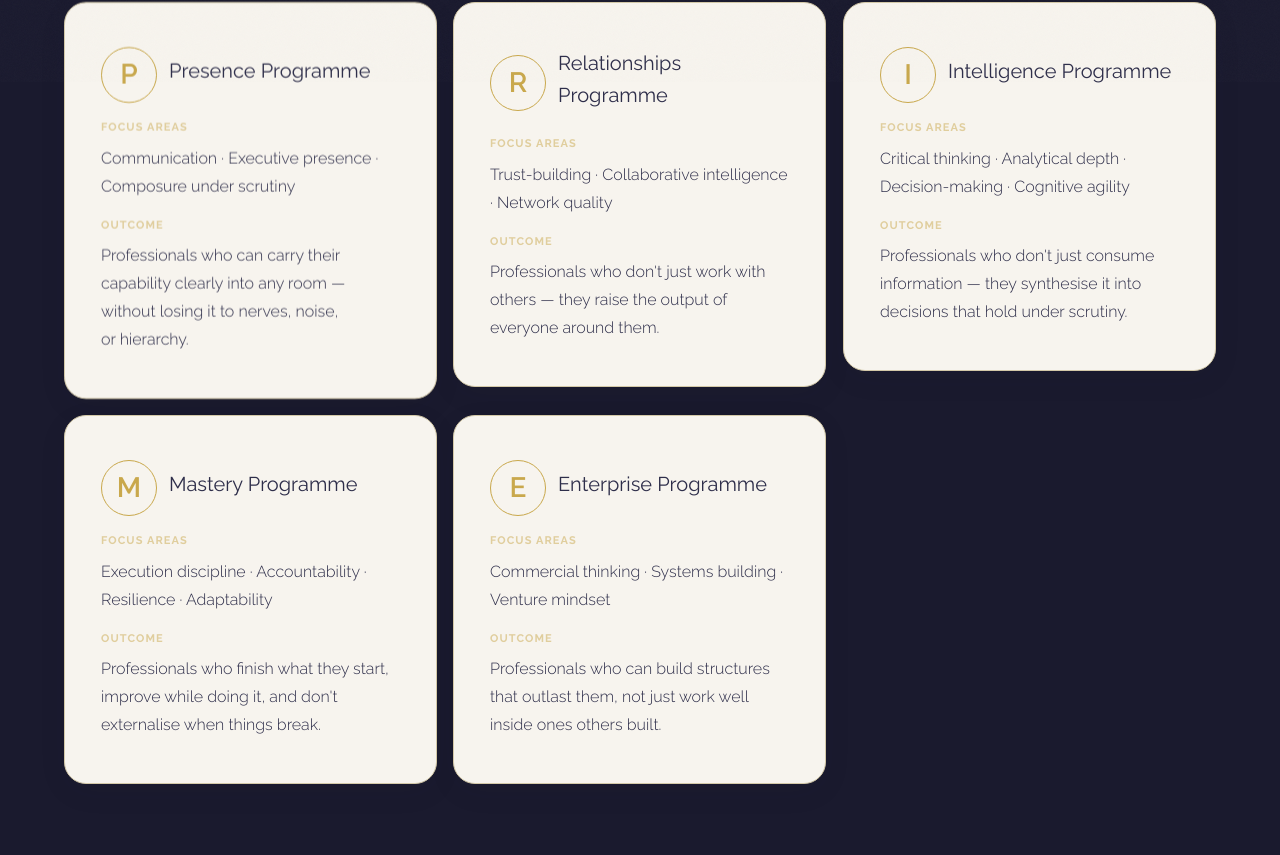
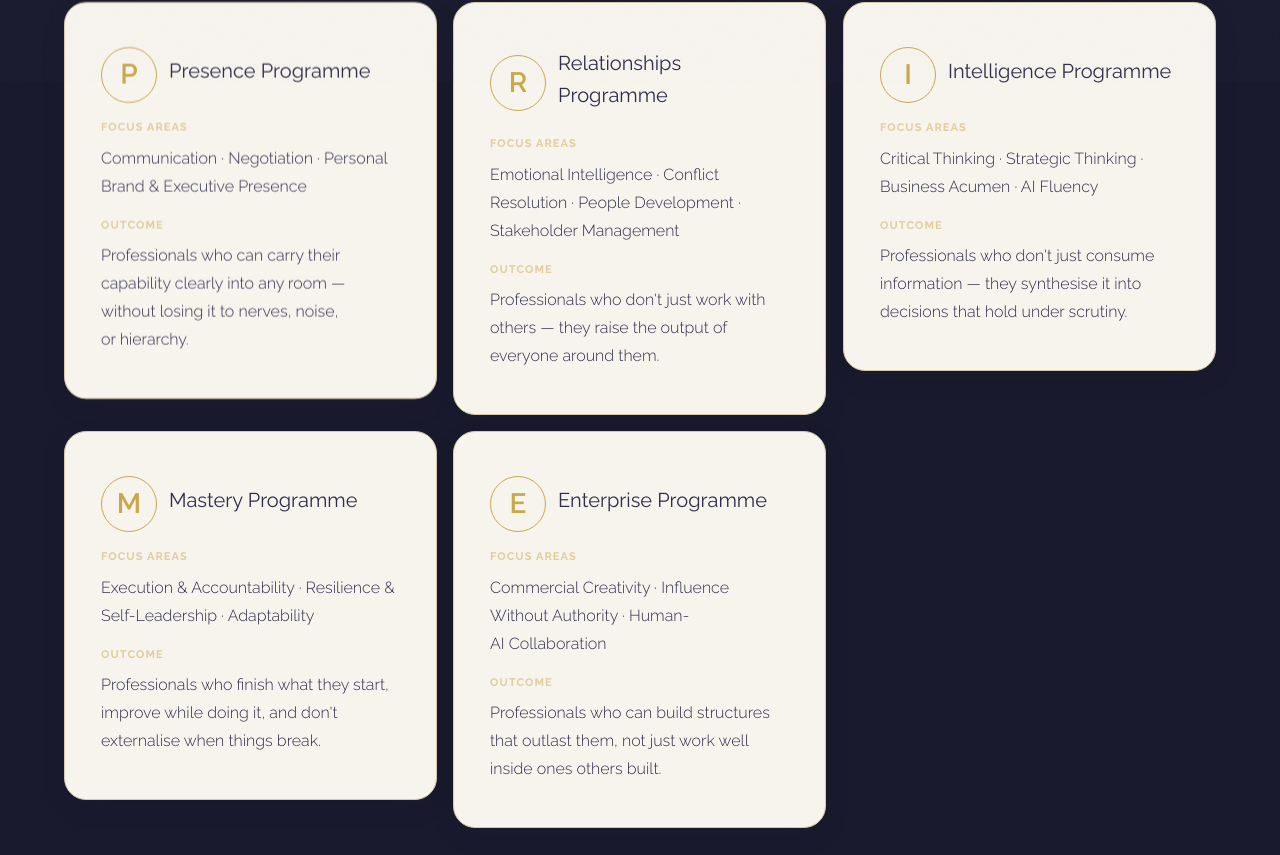
Before and after one commit to riverwayse-sudo/valoria-site, a Next.js app: page /programmes in a window 1280 px wide. Shown: the part 718-1573 px from the top of the page. Built offline with nearby package versions, Linux system fonts and the light colour scheme; no server answers.

Commit message:
fix: use canonical PRIME skills in Develop programmes

```diff
--- a/src/app/programmes/page.jsx
+++ b/src/app/programmes/page.jsx
@@ -17,11 +17,11 @@ export const metadata = {
 }
 
 const CLUSTER_DETAIL = {
-  P: { focus: 'Communication · Executive presence · Composure under scrutiny', outcome: 'Professionals who can carry their capability clearly into any room — without losing it to nerves, noise, or hierarchy.' },
-  R: { focus: 'Trust-building · Collaborative intelligence · Network quality', outcome: 'Professionals who don\'t just work with others — they raise the output of everyone around them.' },
-  I: { focus: 'Critical thinking · Analytical depth · Decision-making · Cognitive agility', outcome: 'Professionals who don\'t just consume information — they synthesise it into decisions that hold under scrutiny.' },
-  M: { focus: 'Execution discipline · Accountability · Resilience · Adaptability', outcome: 'Professionals who finish what they start, improve while doing it, and don\'t externalise when things break.' },
-  E: { focus: 'Commercial thinking · Systems building · Venture mindset', outcome: 'Professionals who can build structures that outlast them, not just work well inside ones others built.' },
+  P: { outcome: 'Professionals who can carry their capability clearly into any room — without losing it to nerves, noise, or hierarchy.' },
+  R: { outcome: 'Professionals who don\'t just work with others — they raise the output of everyone around them.' },
+  I: { outcome: 'Professionals who don\'t just consume information — they synthesise it into decisions that hold under scrutiny.' },
+  M: { outcome: 'Professionals who finish what they start, improve while doing it, and don\'t externalise when things break.' },
+  E: { outcome: 'Professionals who can build structures that outlast them, not just work well inside ones others built.' },
 }
 
 
@@ -64,7 +64,7 @@ export default function ProgrammesPage() {
                         <div className="cluster-name">{c.name} Programme</div>
                       </div>
                       <div className="programme-label">Focus areas</div>
-                      <p className="cluster-desc programme-focus">{detail?.focus}</p>
+                      <p className="cluster-desc programme-focus">{c.skills.join(' · ')}</p>
                       <div className="programme-label">Outcome</div>
                       <p className="cluster-desc">{detail?.outcome}</p>
                     </div>
```
